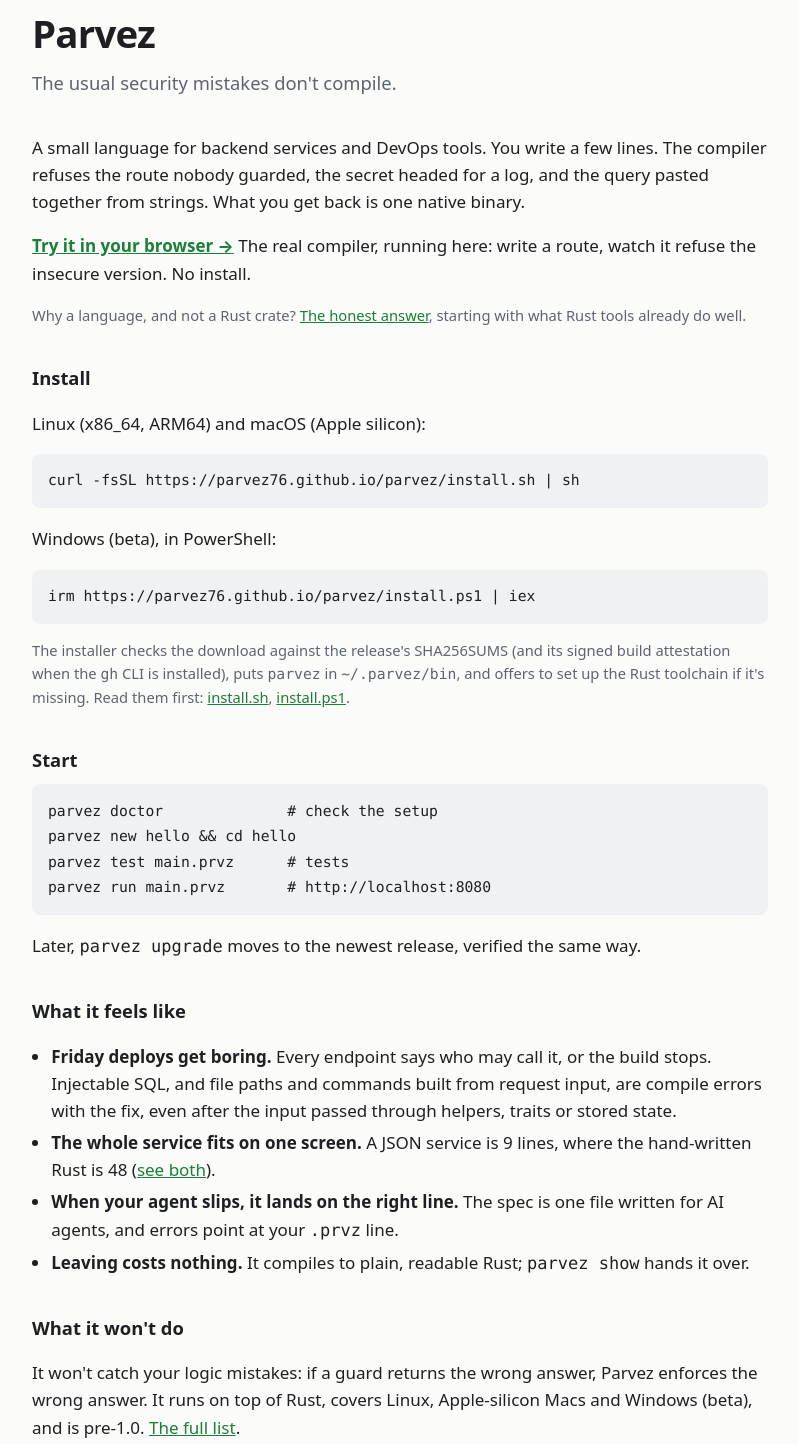
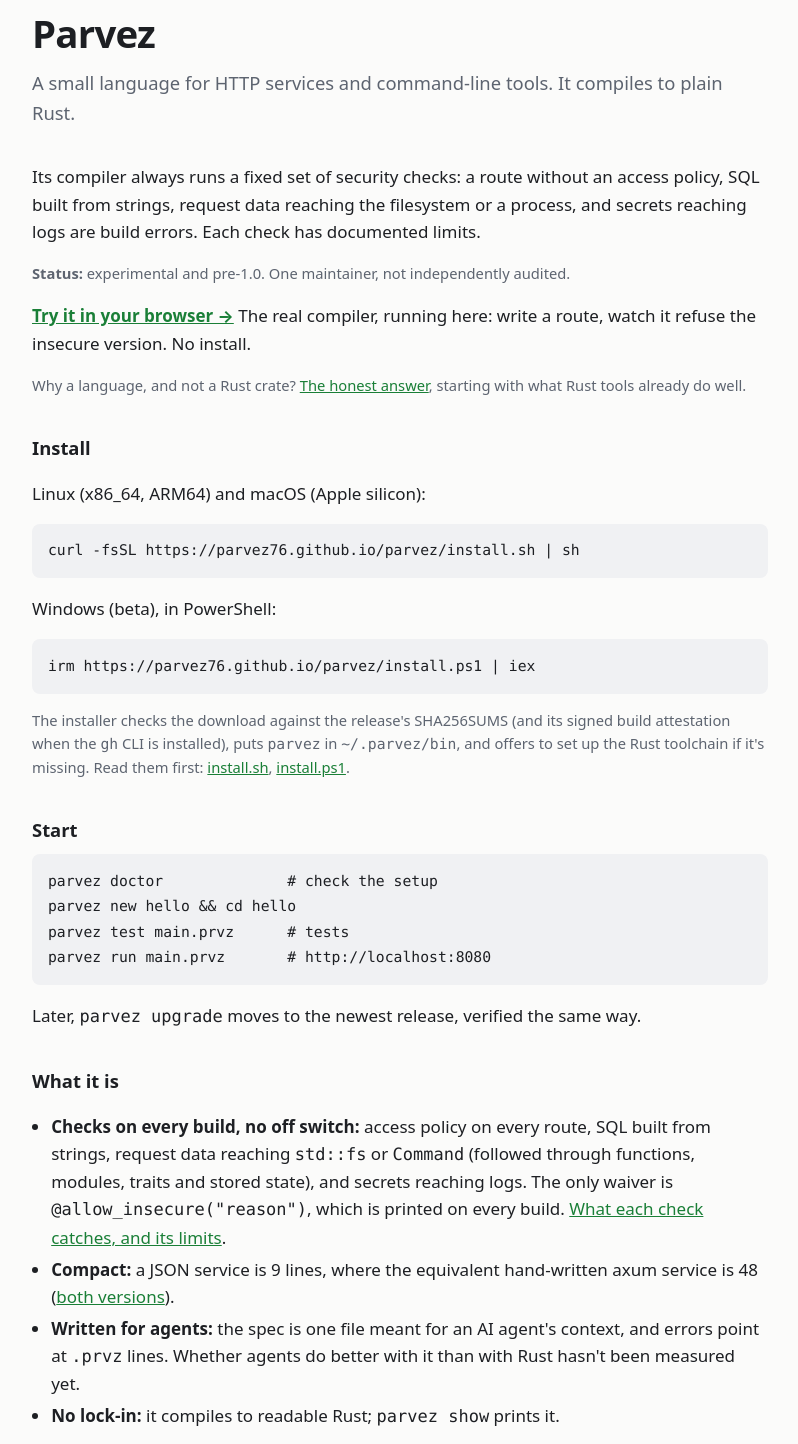
Before and after one commit to parvez76/limen, a plain HTML site: page site/index.html in a window 1280 px wide. Shown: the part 53-1497 px from the top of the page, without its empty margins (240-1038 px from the left). Drawn offline with Linux system fonts and the light colour scheme.

Commit message:
docs: precise README and landing page; how Parvez was built [skip ci]
- README: what it is, what each compiler check catches and its limits,
  service defaults, what it doesn't do, status (experimental, one
  maintainer, not audited); agent effectiveness marked as unmeasured.
- Landing page in the same tone.
- docs/HOW-IT-WAS-BUILT.md.
- CI skips docs-only and site-only changes.

```diff
--- a/site/index.html
+++ b/site/index.html
@@ -3,8 +3,8 @@
 <head>
 <meta charset="utf-8">
 <meta name="viewport" content="width=device-width, initial-scale=1">
-<title>Parvez language: the usual security mistakes don't compile</title>
-<meta name="description" content="Parvez is a small language for backend services and DevOps tools. The compiler refuses unguarded routes, leaked secrets and injectable queries, and hands back one native binary.">
+<title>Parvez language: a small language that compiles to Rust, with built-in security checks</title>
+<meta name="description" content="Parvez is a small, experimental language for HTTP services and CLI tools. It compiles to Rust, and its compiler always checks access policies, SQL built from strings, request data reaching files and processes, and secrets reaching logs.">
 <style>
   :root { color-scheme: light dark; --fg: #1d1f23; --bg: #fbfbfa; --muted: #5d6470; --code: #f0f1f3; --accent: #1a7f37; }
   @media (prefers-color-scheme: dark) { :root { --fg: #e6e8eb; --bg: #15171a; --muted: #9aa3ad; --code: #22262b; --accent: #4ac26b; } }
@@ -23,8 +23,9 @@
 <body>
 <main>
   <h1>Parvez</h1>
-  <p class="tag">The usual security mistakes don't compile.</p>
-  <p>A small language for backend services and DevOps tools. You write a few lines. The compiler refuses the route nobody guarded, the secret headed for a log, and the query pasted together from strings. What you get back is one native binary.</p>
+  <p class="tag">A small language for HTTP services and command-line tools. It compiles to plain Rust.</p>
+  <p>Its compiler always runs a fixed set of security checks: a route without an access policy, SQL built from strings, request data reaching the filesystem or a process, and secrets reaching logs are build errors. Each check has documented limits.</p>
+  <p class="muted"><strong>Status:</strong> experimental and pre-1.0. One maintainer, not independently audited.</p>
 
   <p><a href="play/"><strong>Try it in your browser →</strong></a> The real compiler, running here: write a route, watch it refuse the insecure version. No install.</p>
   <p class="muted">Why a language, and not a Rust crate? <a href="https://github.com/parvez76/parvez/blob/main/docs/WHY-A-LANGUAGE.md">The honest answer</a>, starting with what Rust tools already do well.</p>
@@ -43,12 +44,12 @@ parvez test main.prvz      # tests
 parvez run main.prvz       # http://localhost:8080</code></pre>
   <p>Later, <code>parvez upgrade</code> moves to the newest release, verified the same way.</p>
 
-  <h2>What it feels like</h2>
+  <h2>What it is</h2>
   <ul>
-    <li><strong>Friday deploys get boring.</strong> Every endpoint says who may call it, or the build stops. Injectable SQL, and file paths and commands built from request input, are compile errors with the fix, even after the input passed through helpers, traits or stored state.</li>
-    <li><strong>The whole service fits on one screen.</strong> A JSON service is 9 lines, where the hand-written Rust is 48 (<a href="https://github.com/parvez76/parvez/tree/main/docs/comparison">see both</a>).</li>
-    <li><strong>When your agent slips, it lands on the right line.</strong> The spec is one file written for AI agents, and errors point at your <code>.prvz</code> line.</li>
-    <li><strong>Leaving costs nothing.</strong> It compiles to plain, readable Rust; <code>parvez show</code> hands it over.</li>
+    <li><strong>Checks on every build, no off switch:</strong> access policy on every route, SQL built from strings, request data reaching <code>std::fs</code> or <code>Command</code> (followed through functions, modules, traits and stored state), and secrets reaching logs. The only waiver is <code>@allow_insecure("reason")</code>, which is printed on every build. <a href="https://github.com/parvez76/parvez#what-the-compiler-checks">What each check catches, and its limits</a>.</li>
+    <li><strong>Compact:</strong> a JSON service is 9 lines, where the equivalent hand-written axum service is 48 (<a href="https://github.com/parvez76/parvez/tree/main/docs/comparison">both versions</a>).</li>
+    <li><strong>Written for agents:</strong> the spec is one file meant for an AI agent's context, and errors point at <code>.prvz</code> lines. Whether agents do better with it than with Rust hasn't been measured yet.</li>
+    <li><strong>No lock-in:</strong> it compiles to readable Rust; <code>parvez show</code> prints it.</li>
   </ul>
 
   <h2>What it won't do</h2>
```
Also changed, not shown: 3 other files.
